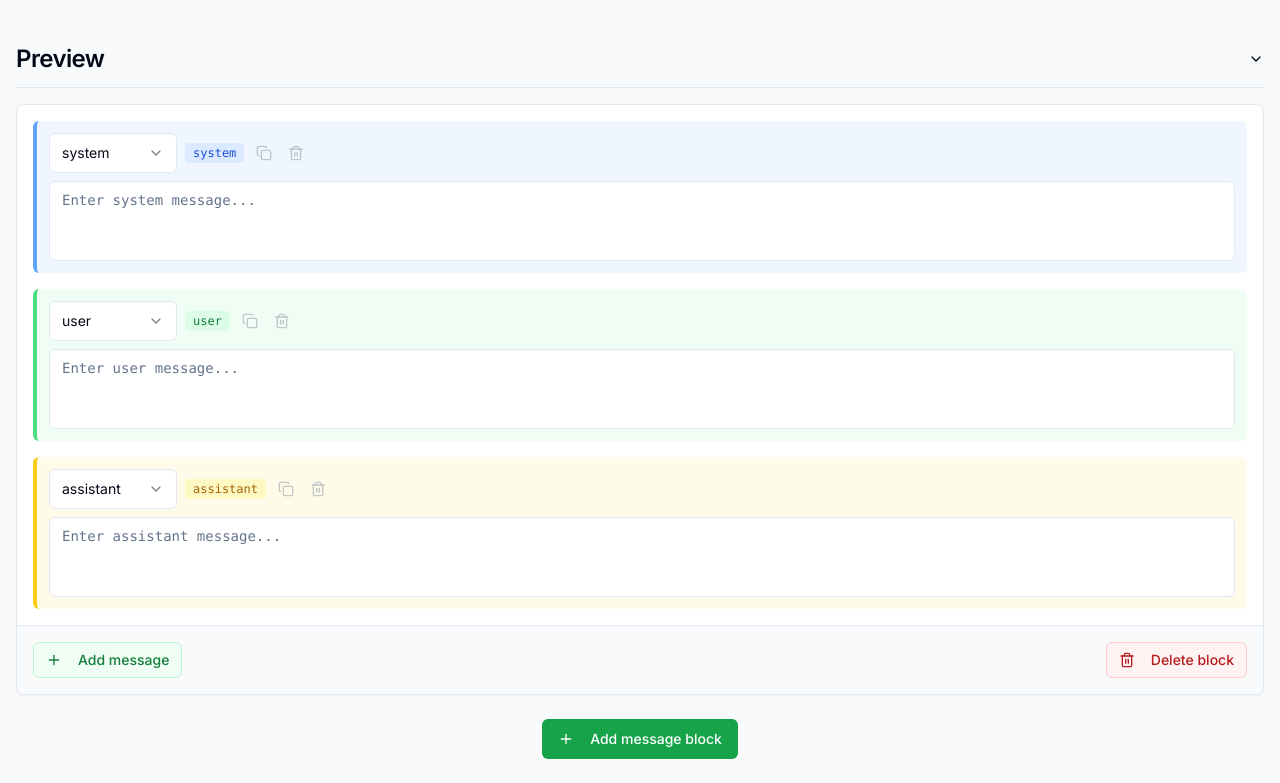
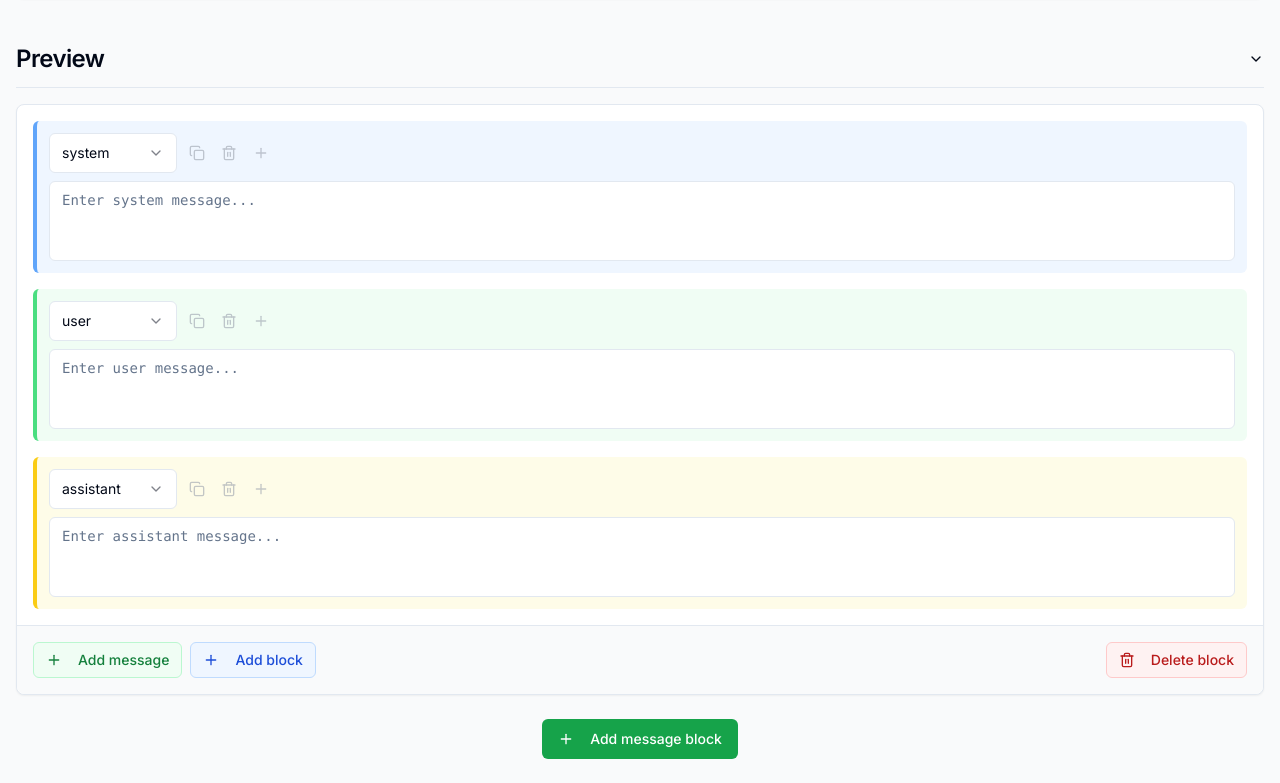
Before and after one commit to UZCODER777/jsonleditor, a Next.js app: page / in a window 1280 px wide. Shown: the part 312-1095 px from the top of the page. Built offline with nearby package versions, Linux system fonts and the light colour scheme.

Commit message:
add message and add block btns to each blocks card

```diff
--- a/app/page.tsx
+++ b/app/page.tsx
@@ -42,7 +42,7 @@ interface MessageProps {
   copyToClipboard: (text: string) => void;
   deleteMessage: (blockId: string, messageIndex: number) => void;
 }
-const Message: React.FC<MessageProps> = React.memo(function Message({ blockId, message, messageIndex, copiedText, updateMessageRole, updateMessageContent, copyToClipboard, deleteMessage }) {
+const Message: React.FC<MessageProps & { addMessageAfter: (blockId: string, messageIndex: number) => void }> = React.memo(function Message({ blockId, message, messageIndex, copiedText, updateMessageRole, updateMessageContent, copyToClipboard, deleteMessage, addMessageAfter }) {
   // Rolga qarab rangli border/fon/badge
   let roleClass = "";
   if (message.role === "system") roleClass = "border-l-4 border-blue-400 bg-blue-50 dark:bg-blue-950/40";
@@ -66,13 +66,12 @@ const Message: React.FC<MessageProps> = React.memo(function Message({ blockId, m
               <SelectItem value="assistant">assistant</SelectItem>
             </SelectContent>
           </Select>
-          <span className={`px-2 py-0.5 rounded text-xs font-mono ${message.role === 'system' ? 'bg-blue-100 text-blue-700 dark:bg-blue-900 dark:text-blue-200' : message.role === 'user' ? 'bg-green-100 text-green-700 dark:bg-green-900 dark:text-green-200' : 'bg-yellow-100 text-yellow-700 dark:bg-yellow-900 dark:text-yellow-200'}`}>{message.role}</span>
           <Button
             variant="ghost"
             size="icon"
             onClick={() => copyToClipboard(message.content)}
             className="w-6 h-6 p-1 text-gray-400 opacity-60 hover:opacity-100 hover:text-blue-400 bg-transparent border-none shadow-none"
-            title="Add"
+            title="Copy"
           >
             {copiedText === message.content ? <Check className="w-4 h-4" /> : <Copy className="w-4 h-4" />}
           </Button>
@@ -84,6 +83,15 @@ const Message: React.FC<MessageProps> = React.memo(function Message({ blockId, m
             title="Delete"
           >
             <Trash2 className="w-4 h-4" />
+          </Button>
+          <Button
+            variant="ghost"
+            size="icon"
+            onClick={() => addMessageAfter(blockId, messageIndex)}
+            className="w-6 h-6 p-1 text-gray-400 opacity-60 hover:opacity-100 hover:text-green-500 bg-transparent border-none shadow-none"
+            title="Add message after"
+          >
+            <Plus className="w-4 h-4" />
           </Button>
         </div>
       </div>
@@ -108,8 +116,10 @@ interface BlockProps {
   deleteMessage: (blockId: string, messageIndex: number) => void;
   addMessage: (blockId: string) => void;
   deleteBlock: (blockId: string) => void;
+  addNewBlockAfter: (blockId: string) => void;
+  addMessageAfter: (blockId: string, messageIndex: number) => void;
 }
-const Block: React.FC<BlockProps> = React.memo(function Block({ block, blockIndex, copiedText, updateMessageRole, updateMessageContent, copyToClipboard, deleteMessage, addMessage, deleteBlock }) {
+const Block: React.FC<BlockProps & { addNewBlockAfter: (blockId: string) => void }> = React.memo(function Block({ block, blockIndex, copiedText, updateMessageRole, updateMessageContent, copyToClipboard, deleteMessage, addMessage, deleteBlock, addNewBlockAfter, addMessageAfter }) {
   return (
     <div className="bg-white dark:bg-gray-800 rounded-lg shadow-sm border">
       <div className="p-4 space-y-4">
@@ -124,10 +134,12 @@ const Block: React.FC<BlockProps> = React.memo(function Block({ block, blockInde
             updateMessageContent={updateMessageContent}
             copyToClipboard={copyToClipboard}
             deleteMessage={deleteMessage}
+            addMessageAfter={addMessageAfter}
           />
         ))}
       </div>
-      <div className="flex items-center justify-between p-4 border-t bg-gray-50 dark:bg-gray-700 rounded-b-lg">
+      <div className="flex items-center justify-between p-4 border-t bg-gray-50 dark:bg-gray-700 rounded-b-lg gap-2">
+        <div className="flex gap-2">
           <Button
             onClick={() => addMessage(block.id)}
             variant="outline"
@@ -136,6 +148,15 @@ const Block: React.FC<BlockProps> = React.memo(function Block({ block, blockInde
           >
             <Plus className="w-4 h-4 mr-2" /> Add message
           </Button>
+          <Button
+            onClick={() => addNewBlockAfter(block.id)}
+            variant="outline"
+            size="sm"
+            className="bg-blue-50 hover:bg-blue-100 text-blue-700 border-blue-200"
+          >
+            <Plus className="w-4 h-4 mr-2" /> Add block
+          </Button>
+        </div>
         <Button
           onClick={() => deleteBlock(block.id)}
           variant="outline"
@@ -382,7 +403,7 @@ export default function JSONLChatEditor() {
     [updateActiveTab],
   )
 
-  // Add new block
+  // Add new block to the end, always with 3 default messages
   const addNewBlock = useCallback(() => {
     const newBlock: ChatBlock = {
       id: generateId(),
@@ -391,13 +412,13 @@ export default function JSONLChatEditor() {
         { role: "user", content: "" },
         { role: "assistant", content: "" },
       ],
-    }
+    };
     updateActiveTab((tab) => ({
       ...tab,
       blocks: [...tab.blocks, newBlock],
       hasUnsavedChanges: true,
-    }))
-  }, [updateActiveTab])
+    }));
+  }, [updateActiveTab]);
 
   // Delete block
   const deleteBlock = useCallback(
@@ -410,6 +431,32 @@ export default function JSONLChatEditor() {
     },
     [updateActiveTab],
   )
+
+  // Add new block after a specific block
+  const addNewBlockAfter = useCallback((afterBlockId: string) => {
+    updateActiveTab((tab) => {
+      const newBlock: ChatBlock = {
+        id: generateId(),
+        messages: [
+          { role: "system", content: "" },
+          { role: "user", content: "" },
+          { role: "assistant", content: "" },
+        ],
+      };
+      const idx = tab.blocks.findIndex((b) => b.id === afterBlockId);
+      if (idx === -1) return tab;
+      const newBlocks = [
+        ...tab.blocks.slice(0, idx + 1),
+        newBlock,
+        ...tab.blocks.slice(idx + 1),
+      ];
+      return {
+        ...tab,
+        blocks: newBlocks,
+        hasUnsavedChanges: true,
+      };
+    });
+  }, [updateActiveTab]);
 
   // Parse JSONL content
   const parseJSONL = useCallback(
@@ -722,6 +769,26 @@ export default function JSONLChatEditor() {
     setEditingTabId(null)
   }
 
+  // JSONLChatEditor ichida yangi funksiya:
+  const addMessageAfter = useCallback((blockId: string, messageIndex: number) => {
+    updateActiveTab((tab) => ({
+      ...tab,
+      blocks: tab.blocks.map((block) =>
+        block.id === blockId
+          ? {
+            ...block,
+            messages: [
+              ...block.messages.slice(0, messageIndex + 1),
+              { role: "user", content: "" },
+              ...block.messages.slice(messageIndex + 1),
+            ],
+          }
+          : block
+      ),
+      hasUnsavedChanges: true,
+    }));
+  }, [updateActiveTab]);
+
   if (!mounted) {
     return null
   }
@@ -942,17 +1009,17 @@ export default function JSONLChatEditor() {
                       deleteMessage={deleteMessage}
                       addMessage={addMessage}
                       deleteBlock={deleteBlock}
+                      addNewBlockAfter={addNewBlockAfter}
+                      addMessageAfter={addMessageAfter}
                     />
                   ))}
-
-                  {/* Add New Block Button */}
+                  {/* Add new block button faqat bloklar ro'yxatining pastida */}
                   <div className="text-center">
                     <Button onClick={addNewBlock} className="bg-green-600 hover:bg-green-700 text-white">
                       <Plus className="w-4 h-4 mr-2" />
                       Add message block
                     </Button>
                   </div>
-
                   {tab.blocks.length === 0 && (
                     <div className="text-center py-12 text-muted-foreground">
                       <MessageSquare className="w-12 h-12 mx-auto mb-4 opacity-50" />
```
Lines whose indentation alone changed are shown as unchanged.
